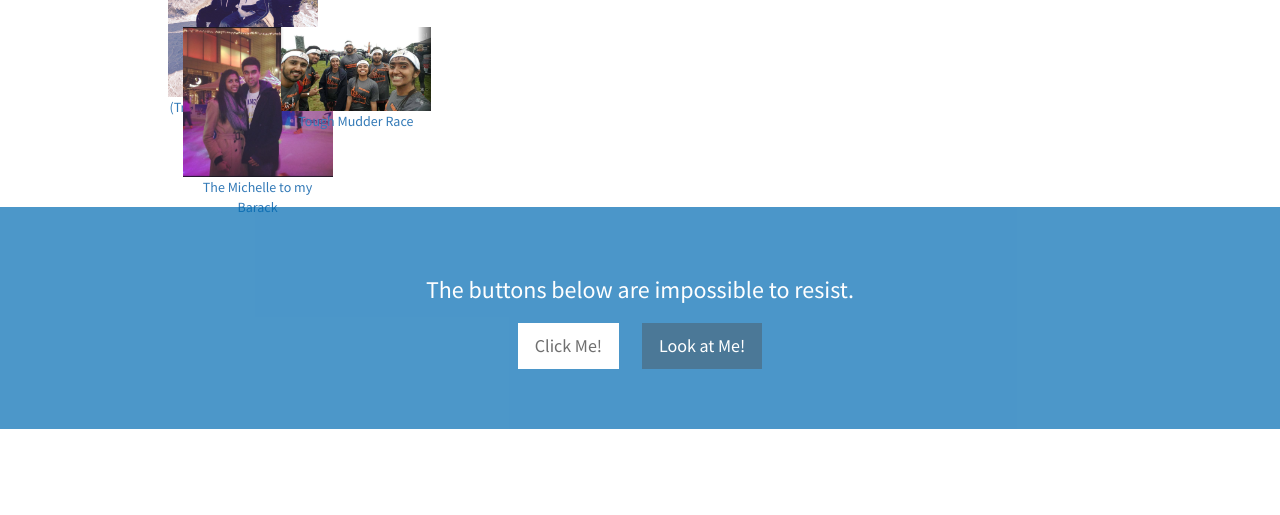
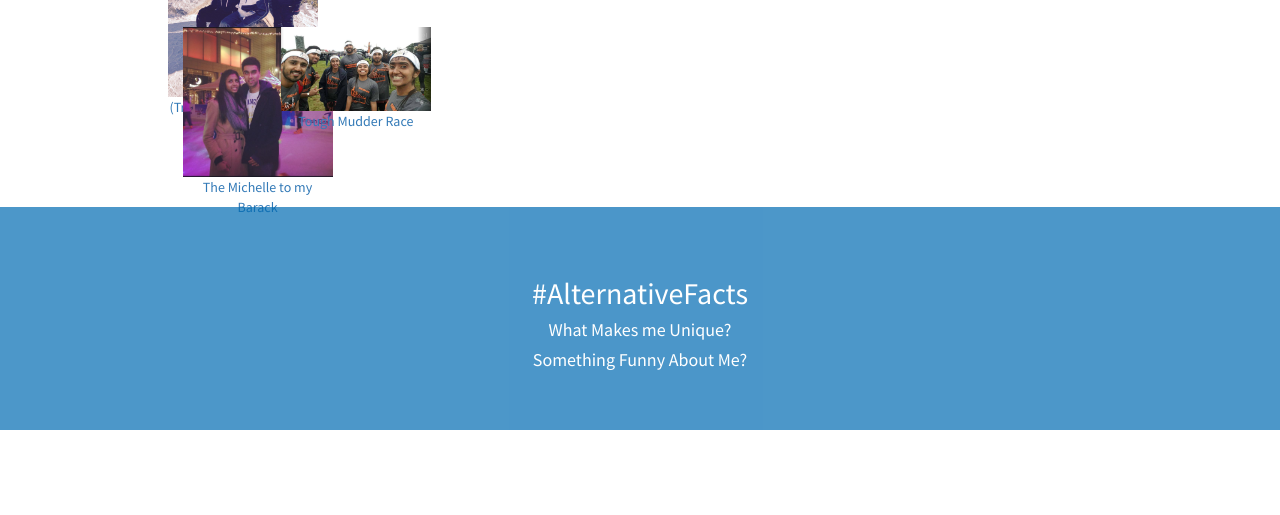
Before and after one commit to arjunbains/me, a plain HTML site: page index.html in a window 1280 px wide. Shown: the part 1970-2485 px from the top of the page. Drawn offline with Linux system fonts and the light colour scheme.

Commit message:
Update index.html

```diff
--- a/index.html
+++ b/index.html
@@ -191,9 +191,9 @@
         <div class="container">
             <div class="row">
                 <div class="col-lg-12 text-center">
-                    <h3>The buttons below are impossible to resist.</h3>
-                    <a href="#" class="btn btn-lg btn-light">Click Me!</a>
-                    <a href="#" class="btn btn-lg btn-dark">Look at Me!</a>
+                    <h2>#AlternativeFacts</h2>
+                    <h4>What Makes me Unique?</h4>
+                    <h4>Something Funny About Me?</h4>
                 </div>
             </div>
         </div>
```
